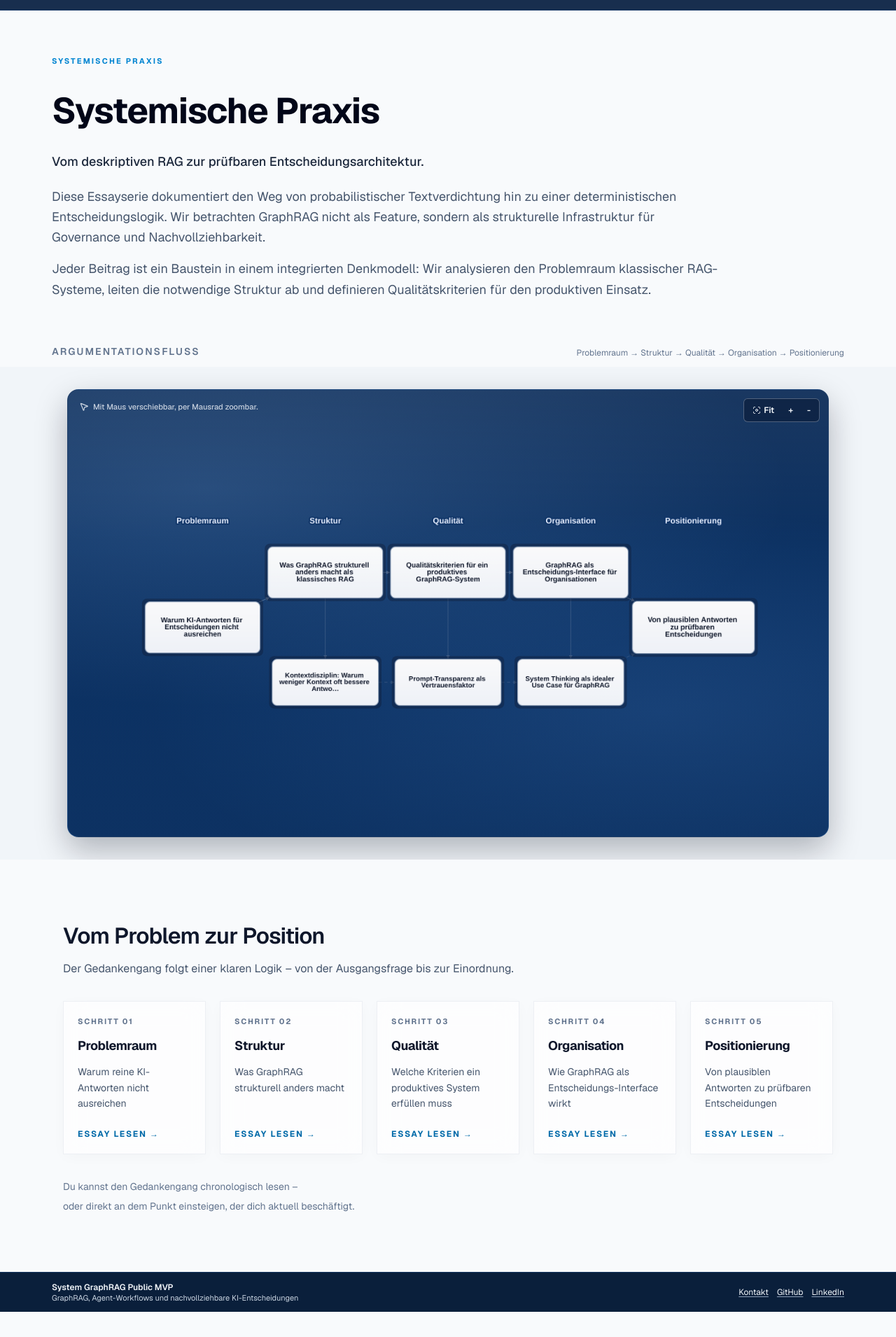
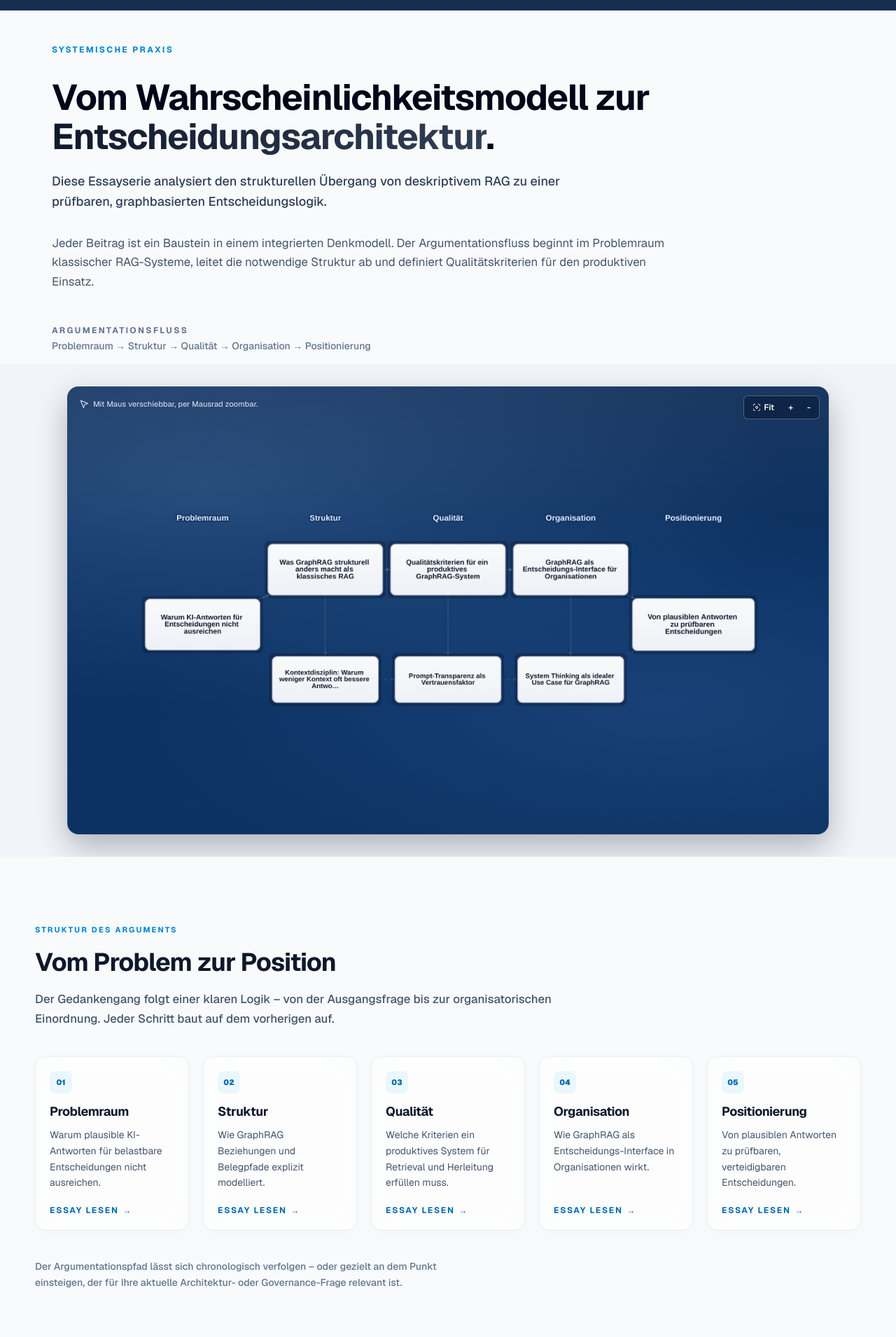
Before and after one commit to mimeonline/system-graph-rag-lab, a Next.js app in the folder apps/web/: page /blog in a window 1280 px wide. Shown: the part 50-1960 px from the top of the page at 70% size. Before the commit the page ends 1924 px from the top, so only its background shows below. Built offline with nearby package versions, Linux system fonts and the light colour scheme; no server answers.

Commit message:
feat: enhance blog article layout, styling, and animations, and update a blog index description

```diff
--- a/apps/web/src/features/blog/templates/BlogArticleTemplate.tsx
+++ b/apps/web/src/features/blog/templates/BlogArticleTemplate.tsx
@@ -24,29 +24,37 @@ export function BlogArticleTemplate({ frontmatter, content, toc }: BlogArticleTe
     <div className="flex min-h-screen flex-col bg-slate-50 text-slate-900">
       <TrackedPageView page={`/blog/${frontmatter.slug}`} />
       <SiteHeader />
-      <main className="flex-1 px-4 py-8 sm:px-6 sm:py-10">
-        <div className="mx-auto grid w-full max-w-[1240px] gap-8 lg:grid-cols-[minmax(0,1fr)_320px]">
-          <article className="glass-panel p-6 sm:p-10">
-            <motion.p
-              initial={{ opacity: 0, y: 10 }}
+      <main className="flex-1 px-4 py-10 sm:px-6 sm:py-14">
+        <div className="mx-auto grid w-full max-w-[1280px] gap-8 lg:grid-cols-[minmax(0,1fr)_300px]">
+
+          {/* Article */}
+          <article className="glass-panel rounded-2xl p-6 sm:p-10">
+            <motion.div
+              initial={{ opacity: 0, y: 12 }}
               animate={{ opacity: 1, y: 0 }}
-              transition={{ duration: 0.6, ease: "easeOut" }}
-              className="text-[11px] font-bold uppercase tracking-[0.2em] text-sky-600 mb-6"
+              transition={{ duration: 0.5, ease: "easeOut" }}
             >
-              Systemische Praxis
-            </motion.p>
-            <p className="text-[11px] font-bold uppercase tracking-[0.16em] text-sky-700">Expert Insights</p>
-            <h1 className="mt-3 text-[2.4rem] font-bold tracking-tight text-slate-950 leading-[1.15]">{frontmatter.title}</h1>
-            <p className="mt-4 max-w-[72ch] text-[1.05rem] leading-relaxed text-slate-700 font-medium">{frontmatter.excerpt}</p>
-            <div className="mt-3 flex flex-wrap items-center gap-2 text-sm text-slate-500">
+              <p className="text-[11px] font-bold uppercase tracking-[0.2em] text-sky-600">
+                Systemische Praxis
+              </p>
+              <h1 className="mt-4 text-[2.2rem] font-bold tracking-tight text-slate-950 leading-[1.15] sm:text-[2.6rem]">
+                {frontmatter.title}
+              </h1>
+              <p className="mt-4 max-w-[72ch] text-[1.05rem] leading-relaxed text-slate-700 font-medium">
+                {frontmatter.excerpt}
+              </p>
+            </motion.div>
+
+            <div className="mt-5 flex flex-wrap items-center gap-x-3 gap-y-1 text-sm text-slate-500">
               <time dateTime={frontmatter.publishedAt}>{publishedDate}</time>
-              <span>·</span>
+              <span className="text-slate-300">·</span>
               <span>{frontmatter.readingTime}</span>
-              <span>·</span>
+              <span className="text-slate-300">·</span>
               <span>{frontmatter.tags.join(", ")}</span>
             </div>
+
             {frontmatter.heroImage ? (
-              <figure className="mt-4 overflow-hidden rounded-xl border border-slate-200">
+              <figure className="mt-6 overflow-hidden rounded-xl border border-slate-200/60 shadow-sm">
                 <Image
                   src={frontmatter.heroImage}
                   alt={frontmatter.title}
@@ -57,58 +65,85 @@ export function BlogArticleTemplate({ frontmatter, content, toc }: BlogArticleTe
                 />
               </figure>
             ) : null}
+
             {frontmatter.tldr ? (
-              <section className="mt-6 rounded-2xl border border-sky-200 bg-sky-50/50 p-5 shadow-sm">
-                <p className="text-[11px] font-bold uppercase tracking-[0.16em] text-sky-800">Executive Summary</p>
-                <p className="mt-2 text-[1rem] leading-relaxed text-slate-800">{frontmatter.tldr}</p>
+              <section className="mt-8 rounded-2xl border border-sky-200/60 bg-gradient-to-br from-sky-50/60 to-sky-50/30 p-5 shadow-sm">
+                <div className="flex items-center gap-2">
+                  <div className="h-1.5 w-1.5 rounded-full bg-sky-500 shadow-[0_0_6px_rgba(14,165,233,0.5)]" />
+                  <p className="text-[11px] font-bold uppercase tracking-[0.16em] text-sky-800">Executive Summary</p>
+                </div>
+                <p className="mt-3 text-[1rem] leading-relaxed text-slate-800">{frontmatter.tldr}</p>
               </section>
             ) : null}
-            <div className="mt-4 flex flex-wrap gap-2 border-t border-slate-200 pt-4">
+
+            {frontmatter.linkedinHook ? (
+              <section className="mt-6 rounded-2xl border-l-4 border-l-indigo-500 border border-indigo-200/50 bg-gradient-to-br from-indigo-50/50 to-indigo-50/20 p-5 shadow-sm">
+                <div className="flex items-center gap-2">
+                  <div className="h-1.5 w-1.5 rounded-full bg-indigo-500 shadow-[0_0_6px_rgba(99,102,241,0.5)]" />
+                  <p className="text-[11px] font-bold uppercase tracking-[0.16em] text-indigo-800">Kernaussage</p>
+                </div>
+                <p className="mt-3 text-[1rem] leading-relaxed text-slate-800 italic">{frontmatter.linkedinHook}</p>
+              </section>
+            ) : null}
+
+            <div className="mt-8 max-w-[74ch] prose-slate">{content}</div>
+
+            {/* Share */}
+            <div className="mt-10 flex flex-wrap items-center gap-3 border-t border-slate-200/60 pt-6">
+              <span className="text-[11px] font-bold uppercase tracking-[0.14em] text-slate-500">Teilen</span>
               <TrackedLink
                 href={linkedInShare}
-                label="Auf LinkedIn teilen"
+                label="LinkedIn"
                 eventName="share_click"
                 payload={{ channel: "linkedin", slug: frontmatter.slug }}
-                className="inline-flex items-center rounded-md border border-slate-300 bg-white px-3 py-1.5 text-sm font-semibold text-slate-700 hover:bg-slate-50"
+                className="inline-flex items-center gap-1.5 rounded-lg border border-slate-200 bg-white px-3.5 py-2 text-sm font-semibold text-slate-700 shadow-sm transition-all hover:bg-slate-50 hover:-translate-y-0.5 hover:shadow-md"
                 external
                 icon={<Linkedin className="h-4 w-4" aria-hidden />}
               />
               <TrackedLink
                 href={xShare}
-                label="Auf X teilen"
+                label="X"
                 eventName="share_click"
                 payload={{ channel: "x", slug: frontmatter.slug }}
-                className="inline-flex items-center rounded-md border border-slate-300 bg-white px-3 py-1.5 text-sm font-semibold text-slate-700 hover:bg-slate-50"
+                className="inline-flex items-center gap-1.5 rounded-lg border border-slate-200 bg-white px-3.5 py-2 text-sm font-semibold text-slate-700 shadow-sm transition-all hover:bg-slate-50 hover:-translate-y-0.5 hover:shadow-md"
                 external
                 icon={<span className="text-[13px] font-bold leading-none">𝕏</span>}
               />
             </div>
-            {frontmatter.linkedinHook ? (
-              <section className="mt-6 rounded-2xl border border-indigo-200 bg-indigo-50/50 p-5 shadow-sm border-l-4 border-l-indigo-500">
-                <p className="text-[11px] font-bold uppercase tracking-[0.16em] text-indigo-800">Systemischer Fokus</p>
-                <p className="mt-2 text-[1rem] leading-relaxed text-slate-800 italic">{frontmatter.linkedinHook}</p>
-              </section>
-            ) : null}
-            <div className="mt-6 max-w-[74ch]">{content}</div>
           </article>
 
-          <aside className="space-y-6">
-            <section className="glass-panel p-5">
+          {/* Sidebar */}
+          <aside className="space-y-6 lg:sticky lg:top-6 lg:self-start">
+            <motion.section
+              initial={{ opacity: 0, x: 8 }}
+              animate={{ opacity: 1, x: 0 }}
+              transition={{ duration: 0.4, delay: 0.15, ease: "easeOut" }}
+              className="glass-panel rounded-2xl p-5"
+            >
               <p className="text-[11px] font-bold uppercase tracking-[0.16em] text-slate-500">Inhaltsverzeichnis</p>
               <nav className="mt-4 space-y-2" aria-label="Inhaltsverzeichnis">
                 {toc.map((item) => (
                   <div key={item.id} className={item.level === 3 ? "pl-4" : ""}>
-                    <a href={`#${item.id}`} className="text-sm font-medium text-slate-600 hover:text-sky-700 transition-colors">
+                    <a
+                      href={`#${item.id}`}
+                      className="block text-sm font-medium text-slate-600 transition-colors hover:text-sky-700"
+                    >
                       {item.text}
                     </a>
                   </div>
                 ))}
               </nav>
-            </section>
+            </motion.section>
+
             {frontmatter.diagramImages && frontmatter.diagramImages.length > 0 ? (
-              <section className="glass-panel p-5">
+              <motion.section
+                initial={{ opacity: 0, x: 8 }}
+                animate={{ opacity: 1, x: 0 }}
+                transition={{ duration: 0.4, delay: 0.25, ease: "easeOut" }}
+                className="glass-panel rounded-2xl p-5"
+              >
                 <p className="text-[11px] font-bold uppercase tracking-[0.16em] text-slate-500">Visualisierungen</p>
-                <div className="mt-2 space-y-2">
+                <div className="mt-3 space-y-3">
                   {frontmatter.diagramImages.map((image) => (
                     <Image
                       key={image}
@@ -116,12 +151,21 @@ export function BlogArticleTemplate({ frontmatter, content, toc }: BlogArticleTe
                       alt="Diagramm"
                       width={1200}
                       height={800}
-                      className="block h-auto w-full rounded-lg border border-slate-200"
+                      className="block h-auto w-full rounded-lg border border-slate-200/60 shadow-sm"
                     />
                   ))}
                 </div>
-              </section>
+              </motion.section>
             ) : null}
+
+            {/* Back Link */}
+            <a
+              href="/blog"
+              className="inline-flex items-center gap-1.5 text-xs font-bold uppercase tracking-[0.14em] text-slate-500 transition-colors hover:text-sky-700"
+            >
+              <span aria-hidden>←</span>
+              Alle Essays
+            </a>
           </aside>
         </div>
       </main>
--- a/apps/web/src/features/blog/templates/BlogIndexTemplate.tsx
+++ b/apps/web/src/features/blog/templates/BlogIndexTemplate.tsx
@@ -20,31 +20,31 @@ const FLOW_STEPS: FlowStep[] = [
   {
     step: "01",
     title: "Problemraum",
-    description: "Warum reine KI-Antworten nicht ausreichen",
+    description: "Warum plausible KI-Antworten für belastbare Entscheidungen nicht ausreichen.",
     slug: "warum-ki-antworten-fuer-entscheidungen-nicht-ausreichen",
   },
   {
     step: "02",
     title: "Struktur",
-    description: "Was GraphRAG strukturell anders macht",
+    description: "Wie GraphRAG Beziehungen und Belegpfade explizit modelliert.",
     slug: "was-graphrag-strukturell-anders-macht-als-klassisches-rag",
   },
   {
     step: "03",
     title: "Qualität",
-    description: "Welche Kriterien ein produktives System erfüllen muss",
+    description: "Welche Kriterien ein produktives System für Retrieval und Herleitung erfüllen muss.",
     slug: "qualitaetskriterien-fuer-ein-produktives-graphrag-system",
   },
   {
     step: "04",
     title: "Organisation",
-    description: "Wie GraphRAG als Entscheidungs-Interface wirkt",
+    description: "Wie GraphRAG als Entscheidungs-Interface in Organisationen wirkt.",
     slug: "graphrag-als-entscheidungs-interface-fuer-organisationen",
   },
   {
     step: "05",
     title: "Positionierung",
-    description: "Von plausiblen Antworten zu prüfbaren Entscheidungen",
+    description: "Von plausiblen Antworten zu prüfbaren, verteidigbaren Entscheidungen.",
     slug: "von-plausiblen-antworten-zu-pruefbaren-entscheidungen",
   },
 ];
@@ -58,76 +58,103 @@ export function BlogIndexTemplate({ posts }: BlogIndexTemplateProps): React.JSX.
       <SiteHeader />
 
       <main className="flex-1">
-        <section className="mx-auto w-full max-w-295 px-4 py-12 sm:px-6 sm:py-16">
-          <div className="space-y-6">
+        {/* Hero Section */}
+        <section className="mx-auto w-full max-w-295 px-4 py-8 sm:px-6 sm:py-12">
+          <div className="space-y-8">
             <motion.p
               initial={{ opacity: 0, y: 10 }}
               animate={{ opacity: 1, y: 0 }}
               transition={{ duration: 0.6, ease: "easeOut" }}
-              className="text-[11px] font-bold uppercase tracking-[0.2em] text-sky-600"
+              className="text-xs font-bold uppercase tracking-[0.2em] text-sky-600"
             >
               Systemische Praxis
             </motion.p>
-            <div className="space-y-5">
-            <h1 className="max-w-[32ch] text-[2.5rem] font-bold tracking-tight text-slate-950 sm:text-[3.2rem]">
-              Systemische Praxis
-            </h1>
-            <p className="max-w-[66ch] text-lg font-medium leading-relaxed text-slate-800">
-              Vom deskriptiven RAG zur prüfbaren Entscheidungsarchitektur.
-            </p>
-            <div className="max-w-[80ch] space-y-4 text-slate-600 sm:text-lg leading-relaxed">
+            <motion.div
+              initial={{ opacity: 0, y: 15 }}
+              animate={{ opacity: 1, y: 0 }}
+              transition={{ duration: 0.6, delay: 0.1, ease: "easeOut" }}
+              className="space-y-5"
+            >
+              <h1 className="max-w-[28ch] text-[2.5rem] font-bold tracking-tight text-slate-950 sm:text-[3.2rem] leading-[1.1]">
+                Vom Wahrscheinlichkeitsmodell zur <span className="text-gradient-primary">Entscheidungsarchitektur</span>.
+              </h1>
+              <p className="max-w-[66ch] text-lg font-medium leading-relaxed text-slate-700">
+                Diese Essayserie analysiert den strukturellen Übergang von deskriptivem RAG
+                zu einer prüfbaren, graphbasierten Entscheidungslogik.
+              </p>
+            </motion.div>
+            <motion.div
+              initial={{ opacity: 0, y: 10 }}
+              animate={{ opacity: 1, y: 0 }}
+              transition={{ duration: 0.6, delay: 0.2, ease: "easeOut" }}
+              className="max-w-[80ch] space-y-4 text-slate-600 sm:text-[1.05rem] leading-relaxed"
+            >
               <p>
-                Diese Essayserie dokumentiert den Weg von probabilistischer Textverdichtung hin zu einer deterministischen Entscheidungslogik. Wir betrachten GraphRAG nicht als Feature, sondern als strukturelle Infrastruktur für Governance und Nachvollziehbarkeit.
+                Jeder Beitrag ist ein Baustein in einem integrierten Denkmodell.
+                Der Argumentationsfluss beginnt im Problemraum klassischer RAG-Systeme,
+                leitet die notwendige Struktur ab und definiert Qualitätskriterien
+                für den produktiven Einsatz.
               </p>
-              <p>
-                Jeder Beitrag ist ein Baustein in einem integrierten Denkmodell: Wir analysieren den Problemraum klassischer RAG-Systeme, leiten die notwendige Struktur ab und definieren Qualitätskriterien für den produktiven Einsatz.
-              </p>
+            </motion.div>
+          </div>
+        </section>
+
+        {/* Graph Surface */}
+        <section className="space-y-4 pb-4">
+          <div className="mx-auto flex w-full max-w-295 items-end justify-between gap-4 px-4 sm:px-6">
+            <div className="space-y-1">
+              <h2 className="text-xs font-bold uppercase tracking-[0.2em] text-slate-500">Argumentationsfluss</h2>
+              <p className="text-sm text-slate-500 font-medium">Problemraum → Struktur → Qualität → Organisation → Positionierung</p>
             </div>
-          </div>
-        </div>
-      </section>
-
-        <section className="space-y-3 pb-2">
-          <div className="mx-auto flex w-full max-w-295 items-end justify-between gap-4 px-4 sm:px-6">
-            <h2 className="text-sm font-semibold uppercase tracking-[0.15em] text-slate-500">Argumentationsfluss</h2>
-            <p className="text-xs text-slate-500">Problemraum → Struktur → Qualität → Organisation → Positionierung</p>
           </div>
           <GraphEssaysSurface />
         </section>
 
-        <section className="bg-slate-50 px-4 py-20 text-slate-900 sm:px-6">
-          <div className="mx-auto w-full max-w-[1100px] space-y-8">
-            <div className="space-y-3">
-              <h2 className="text-2xl font-semibold tracking-tight text-slate-900 sm:text-[2rem]">Vom Problem zur Position</h2>
-              <p className="max-w-[72ch] text-sm leading-7 text-slate-600 sm:text-base">
-                Der Gedankengang folgt einer klaren Logik – von der Ausgangsfrage bis zur Einordnung.
+        {/* Flow Steps */}
+        <section className="px-4 py-20 sm:px-6">
+          <div className="mx-auto w-full max-w-[1180px] space-y-10">
+            <motion.div
+              initial={{ opacity: 0, y: 12 }}
+              animate={{ opacity: 1, y: 0 }}
+              transition={{ duration: 0.5, ease: "easeOut" }}
+              className="space-y-3"
+            >
+              <p className="text-[11px] font-bold uppercase tracking-[0.2em] text-sky-600">Struktur des Arguments</p>
+              <h2 className="text-[1.75rem] font-bold tracking-tight text-slate-900 sm:text-[2.25rem]">Vom Problem zur Position</h2>
+              <p className="max-w-[72ch] text-[1.05rem] leading-relaxed text-slate-600 font-medium">
+                Der Gedankengang folgt einer klaren Logik – von der Ausgangsfrage
+                bis zur organisatorischen Einordnung. Jeder Schritt baut auf dem vorherigen auf.
               </p>
-            </div>
+            </motion.div>
 
             <div className="grid gap-5 md:grid-cols-5">
-              {FLOW_STEPS.map((flowStep) => (
-                <article
+              {FLOW_STEPS.map((flowStep, index) => (
+                <motion.article
                   key={flowStep.step}
-                  className="glass-panel group flex h-full flex-col p-5 transition-all hover:-translate-y-1 hover:shadow-xl"
+                  initial={{ opacity: 0, y: 16 }}
+                  animate={{ opacity: 1, y: 0 }}
+                  transition={{ duration: 0.45, delay: 0.08 * index, ease: "easeOut" }}
+                  className="glass-panel group flex h-full flex-col rounded-2xl p-5 transition-all hover:-translate-y-1 hover:shadow-xl hover:shadow-sky-900/5"
                 >
-                  <p className="text-[11px] font-bold uppercase tracking-[0.16em] text-slate-500 group-hover:text-sky-600 transition-colors">
-                    Schritt {flowStep.step}
-                  </p>
-                  <h3 className="mt-3 text-lg font-bold tracking-tight text-slate-900">{flowStep.title}</h3>
-                  <p className="mt-3 text-sm leading-relaxed text-slate-600">{flowStep.description}</p>
+                  <div className="mb-3 inline-flex h-8 w-8 items-center justify-center rounded-lg bg-sky-100/60 text-[11px] font-black text-sky-700">
+                    {flowStep.step}
+                  </div>
+                  <h3 className="text-lg font-bold tracking-tight text-slate-900">{flowStep.title}</h3>
+                  <p className="mt-2 text-sm leading-relaxed text-slate-600">{flowStep.description}</p>
                   <a
                     href={`/blog/${flowStep.slug}`}
-                    className="mt-auto pt-6 inline-flex text-xs font-bold uppercase tracking-[0.14em] text-sky-700 hover:text-sky-900 transition-colors"
+                    className="mt-auto pt-5 inline-flex items-center gap-1.5 text-xs font-bold uppercase tracking-[0.14em] text-sky-700 hover:text-sky-900 transition-colors"
                   >
-                    Essay lesen →
+                    Essay lesen
+                    <span className="transition-transform group-hover:translate-x-0.5" aria-hidden>→</span>
                   </a>
-                </article>
+                </motion.article>
               ))}
             </div>
 
-            <p className="text-sm leading-7 text-slate-500">
-              Du kannst den Gedankengang chronologisch lesen –<br />
-              oder direkt an dem Punkt einsteigen, der dich aktuell beschäftigt.
+            <p className="max-w-[66ch] text-sm leading-relaxed text-slate-500 font-medium">
+              Der Argumentationspfad lässt sich chronologisch verfolgen –
+              oder gezielt an dem Punkt einsteigen, der für Ihre aktuelle Architektur- oder Governance-Frage relevant ist.
             </p>
           </div>
         </section>
```
